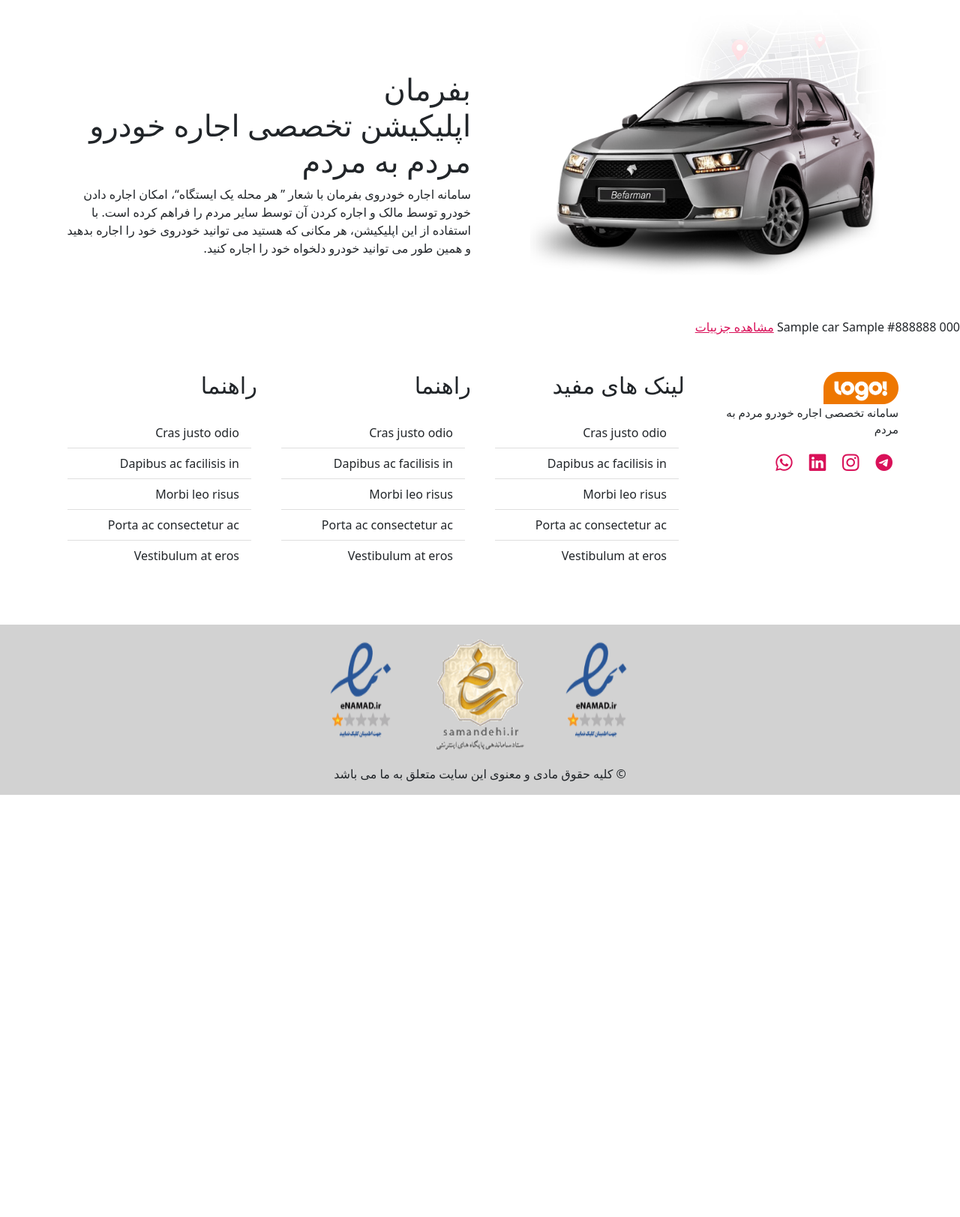
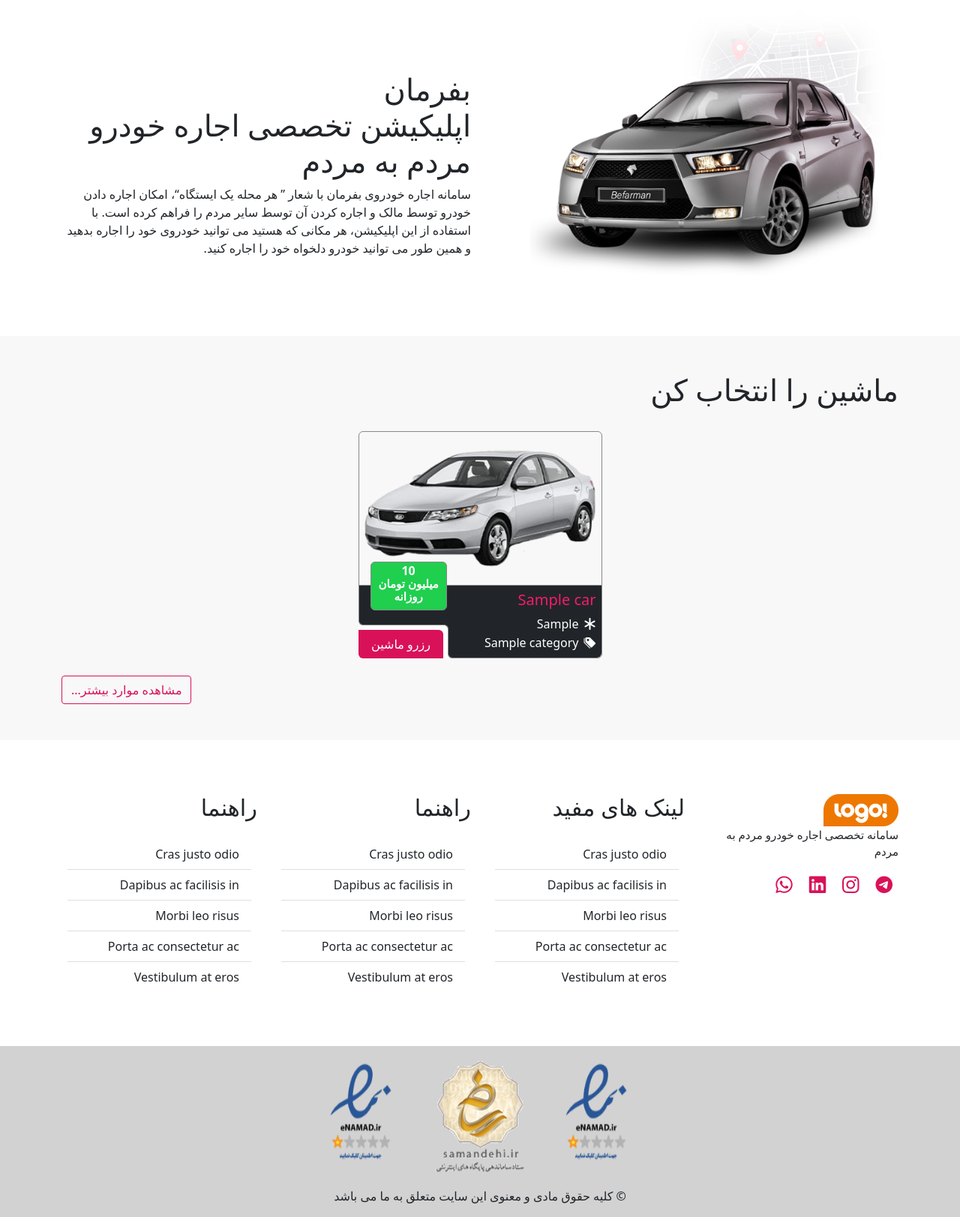
Before and after one commit to hosein-1/Car_Rental_Project, a Django app: page /cars/ in a window 1280 px wide. Shown: the part 57-1680 px from the top of the page at 75% size. Before the commit the page ends 1117 px from the top, so only its background shows below. Run offline with Django 5.2, Linux system fonts and the light colour scheme; tables that the repository leaves empty hold one stand-in row (values such as "Sample post"); parts of the project's set-up code (start-up, migrations or seed data) failed here and were passed over; some libraries are stand-ins or nearby versions.

Commit message:
edit car_list template. added htmls

```diff
--- a/cars/templates/cars/cars_list.html
+++ b/cars/templates/cars/cars_list.html
@@ -4,13 +4,42 @@
 
 
 {% block body %}
-    {% for car in cars %}
-        {{ car.number_plate }}
-        {{ car.name }}
-        {{ car.model }}
-        {{ car.color }}
-        <a href="{% url 'car_detail' car.id %}">مشاهده جزییات</a>
-    {% endfor %}
+<div class="div-mid my-5">
+    <div class="container my-5">
+        <div class="row">
+            <h1>ماشین را انتخاب کن</h1>
+        </div>
+        <div class="card-body">
+            {% for car in cars %}
+            <div class="card-car">
 
-
+                <div class="col-12">
+                    <img src="./img/kia-cerato-.png" alt="">
+                </div>
+                <div class="col-12">
+                    <h5>{{ car.name }}</h5>
+                    <p><i class="bi bi-asterisk"></i>{{ car.model }}</p>
+                    <p><i class="bi bi-tags-fill"></i>{{ car.category.name }}</p>
+                    <div class="card-price">
+                        {{ car.Price }}<br>
+                        <span>
+                            میلیون تومان<br>
+                            روزانه
+                        </span>
+                    </div>
+                    <div class="card-button">
+                        <div class="card-border"></div>
+                        <a href="{% url 'car_detail' car.id %}" class="btn-primary">رزرو ماشین</a>
+                        <div class="card-border"></div>
+                    </div>
+                </div>
+            </div>
+            {% endfor %}
+        </div>
+        <div class="row" style="float: left;">
+            <div class=""><a href="{% url 'cars_list' %}" class="btn btn-outline-primary">مشاهده موارد بیشتر...</a>
+            </div>
+        </div>
+    </div>
+</div>
 {% endblock body %}
```
